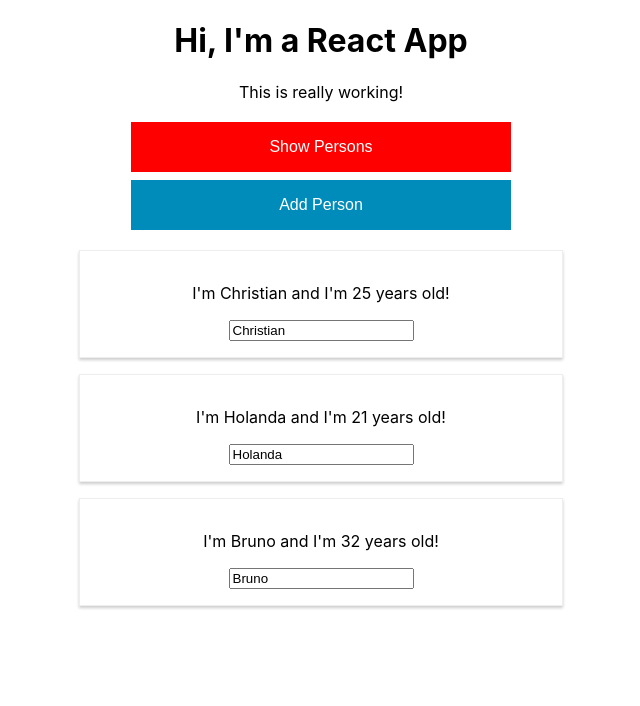
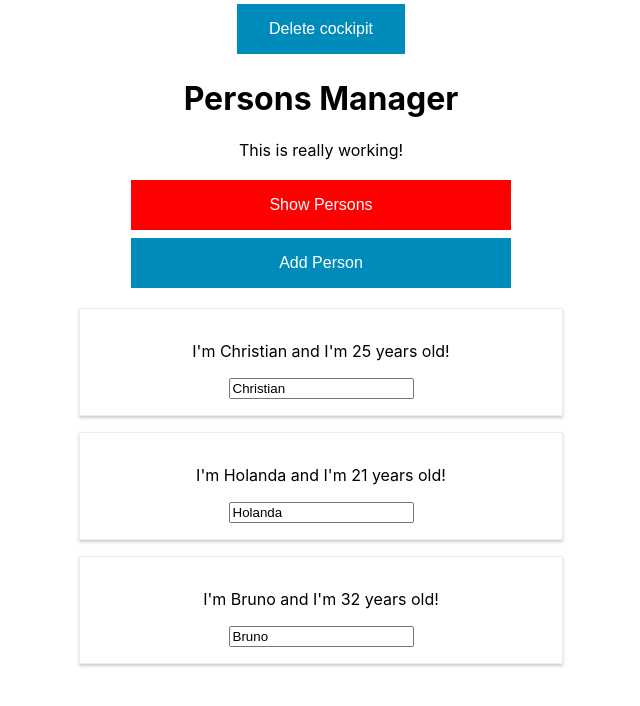
Before and after one commit to christianltdias/first-react-app, a React (Create React App) app: page / in a window 1280 px wide. Both pictures are taken after a click on the button "Show Persons". Shown: the top 706 px of the page, without its empty margins (319-959 px from the left). Built offline with nearby package versions, Linux system fonts and the light colour scheme.

Commit message:
components and react lifecycle

```diff
--- a/src/components/Cockpit/Cockpit.js
+++ b/src/components/Cockpit/Cockpit.js
@@ -1,7 +1,31 @@
-import React from 'react'
-import classes from './Cockpit.module.css'
+import React, { useEffect } from 'react';
+import classes from './Cockpit.module.css';
 
-const cockpit = (props) => {
+const Cockpit = props => {
+
+    // useEffect is a hook that is called
+    // the second argument is the parameter that
+    // when changed, call this function
+    // An empty array, the function is called once
+    useEffect(() => {
+        console.log('{Cockpit.js} useEffect')
+        const timer = setTimeout(() => {
+            alert('Saved data to cloud')
+        }, 1000);
+
+        return () => {
+            clearTimeout(timer);
+            console.log('{Cockput.js} cleanup function called at end of render cycle')
+        };
+
+    }, []);
+
+    useEffect(()=>{
+        console.log('{Cockpit.js} 2nd useEffect call')
+    })
+
+
+
     const insertClasses = [];
     let btnClass = [classes.Button];
 
@@ -9,16 +33,16 @@ const cockpit = (props) => {
         btnClass.push(classes.Red)
     }
 
-    if (props.persons.length <= 2) {
+    if (props.personsLength <= 2) {
         insertClasses.push(classes.red); // Classes = ['red']
     }
-    if (props.persons.length <= 1) {
+    if (props.personsLength <= 1) {
         insertClasses.push(classes.bold); // classes = ['red','bold']
     }
 
     return (
         <div className={classes.Cockpit}>
-            <h1>Hi, I'm a React App</h1>
+            <h1>{props.title}</h1>
             <p className={insertClasses.join(' ')}>This is really working!</p>
             <div className={classes.ButtonsContainer}>
                 <button
@@ -34,4 +58,5 @@ const cockpit = (props) => {
     );
 };
 
-export default cockpit;
+// Just renders cockpit when it props changes
+export default React.memo(Cockpit);
--- a/src/components/Persons/Person/Person.js
+++ b/src/components/Persons/Person/Person.js
@@ -1,16 +1,24 @@
-import React from 'react';
+import React, { Component } from 'react';
 import classes from './Person.module.css';
 
 // Defines a component by function. Not really a React Component
-const person = (props) => {
+class Person extends Component {
 
-    return (
-        <div className={classes.Person}>
-            < p onClick={props.click} > I'm {props.name} and I'm {props.age} years old!</p >
-            <p>{props.children}</p>
-            <input type="text" onChange={props.changed} value={props.name} />
-        </div >
-    )
+    render() {
+        return (
+            <div className={classes.Person}>
+                < p onClick={this.props.click} >
+                    I'm {this.props.name} and I'm {this.props.age} years old!
+                </p >
+                <p>{this.props.children}</p>
+                <input type="text"
+                    onChange={this.props.changed}
+                    value={this.props.name} />
+            </div >
+        );
+    }
+
+
 }
 
-export default person;
+export default Person;
--- a/src/components/Persons/Persons.js
+++ b/src/components/Persons/Persons.js
@@ -1,16 +1,34 @@
-import React from 'react';
+import React, { Component } from 'react';
 
 import Person from './Person/Person'
 
-const persons = (props) => props.persons.map((person, index) => {
+class Persons extends Component {
+
+    componentWillUnmount(){
+        console.log('{Persons.js} componentWillUnmount - cleanup after rendering')
+    }
+
+    shouldComponentUpdate(nextProps, nextState){
+        if(nextProps.persons !== this.props.persons){
+            return true;
+        }
+        return false;
+    }
+
+    render() {
+        console.log("{Persons.js} rendering...")
+        return this.props.persons.map((person, index) => {
+
             return (
                 <Person
-            click={() => props.clicked(index)}
+                    click={() => this.props.clicked(index)}
                     name={person.name}
                     age={person.age}
                     key={person.id}
-            changed={(event) => props.changed(event, person.id)} />
+                    changed={(event) => this.props.changed(event, person.id)} />
             )
         });
+    }
+}
 
-export default persons;
+export default Persons;
--- a/src/containers/App.js
+++ b/src/containers/App.js
@@ -1,27 +1,22 @@
 import React, { Component } from 'react';
 import classes from './App.module.css';
-import Person from '../components/Persons/Person/Person';
 import Persons from '../components/Persons/Persons';
 import Cockpit from '../components/Cockpit/Cockpit'
 
 // class App extends Component
 
 class App extends Component {
-  // Defining a component as a function using Hook to track the state of
-  // properties
 
-  // the useState returns two elements
-  // first is the state
-  // second is the function to change this state
-  // You can use array destructuring
   state = {
     persons: [
       { id: 'randomid', name: 'Christian', age: 25 },
       { id: 'sads', name: 'Holanda', age: 21 },
       { id: 'uniquekey', name: 'Bruno', age: 32 }
     ],
-    showPersons: false
+    showPersons: false,
+    showCockpit: true
   }
+
 
   nameChangedHandler = (event, id) => {
     // We could also pass the index as a paramenter of the function
@@ -90,30 +85,38 @@ class App extends Component {
     })
   }
 
+  deleteCockpit = () => {
+    this.setState({ showCockpit: false })
+  }
 
   render() {
     let persons = null;
+    let cockpit = null;
 
     // Conditional to generate the list of persons if boolean is true
     if (this.state.showPersons) {
-      persons = (
-        <div>
-          {/* Created Persons component to load person list of components */}
-          <Persons persons={this.state.persons}
-          clicked={this.deletePersonHandler}
-          changed={this.nameChangedHandler}/>
-        </div>
-      );
+      persons = <Persons persons={this.state.persons}
+        clicked={this.deletePersonHandler}
+        changed={this.nameChangedHandler} />
+    }
 
+    // Conditional to generate cockipit
+    if (this.state.showCockpit) {
+      cockpit = <Cockpit
+        title={this.props.appTitle}
+        showPersons={this.state.showPersons}
+        personsLength={this.state.persons.length}
+        toggle={this.togglePersonsHandler}
+        add={this.addDefaultPerson} />
     }
+
 
     return (
       <div className={classes.App} >
-        <Cockpit
-        showPersons = {this.state.showPersons}
-        persons={this.state.persons}
-        toggle={this.togglePersonsHandler}
-        add={this.addDefaultPerson}/>
+        <button
+          onClick={this.deleteCockpit}
+          className={classes.Button}>Delete cockipit</button>
+        {cockpit}
         {persons}
 
       </div>
--- a/src/index.js
+++ b/src/index.js
@@ -6,7 +6,7 @@ import * as serviceWorker from './serviceWorker';
 
 ReactDOM.render(
   <React.StrictMode>
-    <App />
+    <App appTitle="Persons Manager"/>
   </React.StrictMode>,
   document.getElementById('root')
 );
```
Lines whose indentation alone changed are shown as unchanged.
